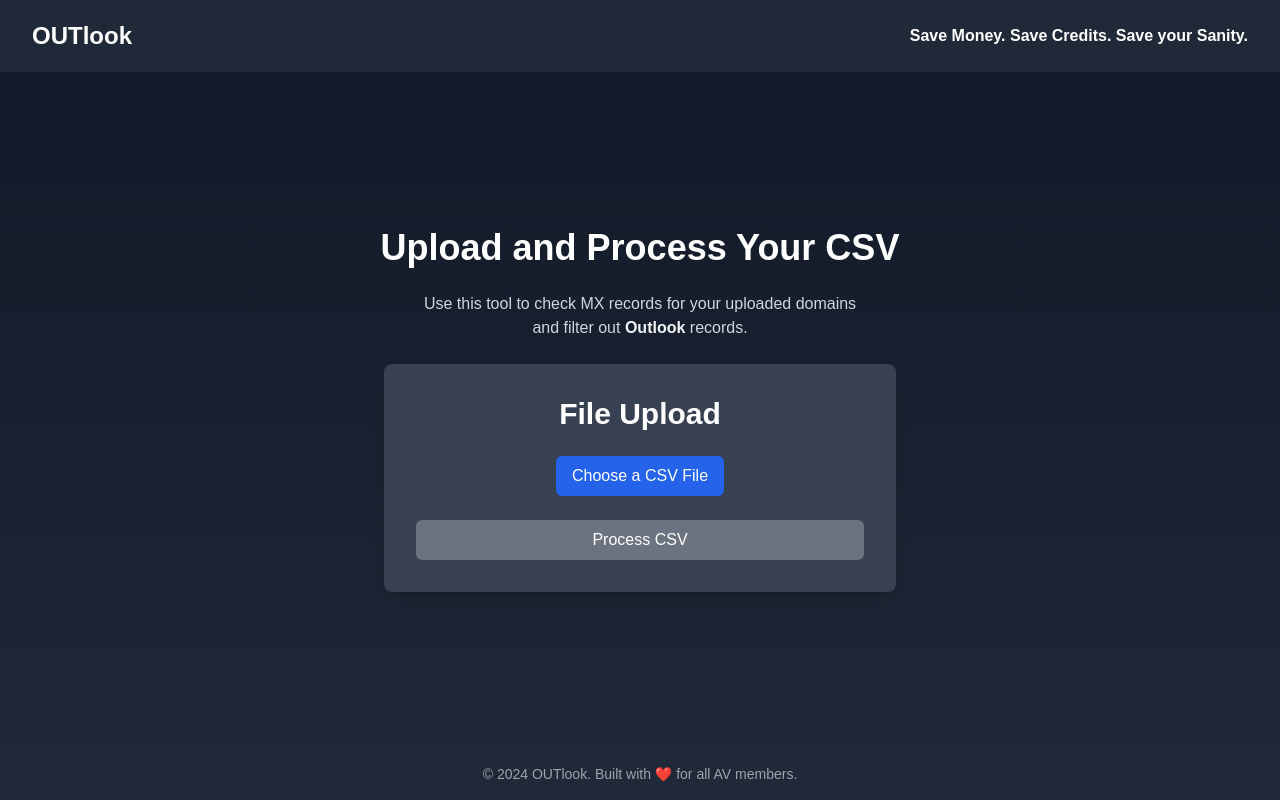
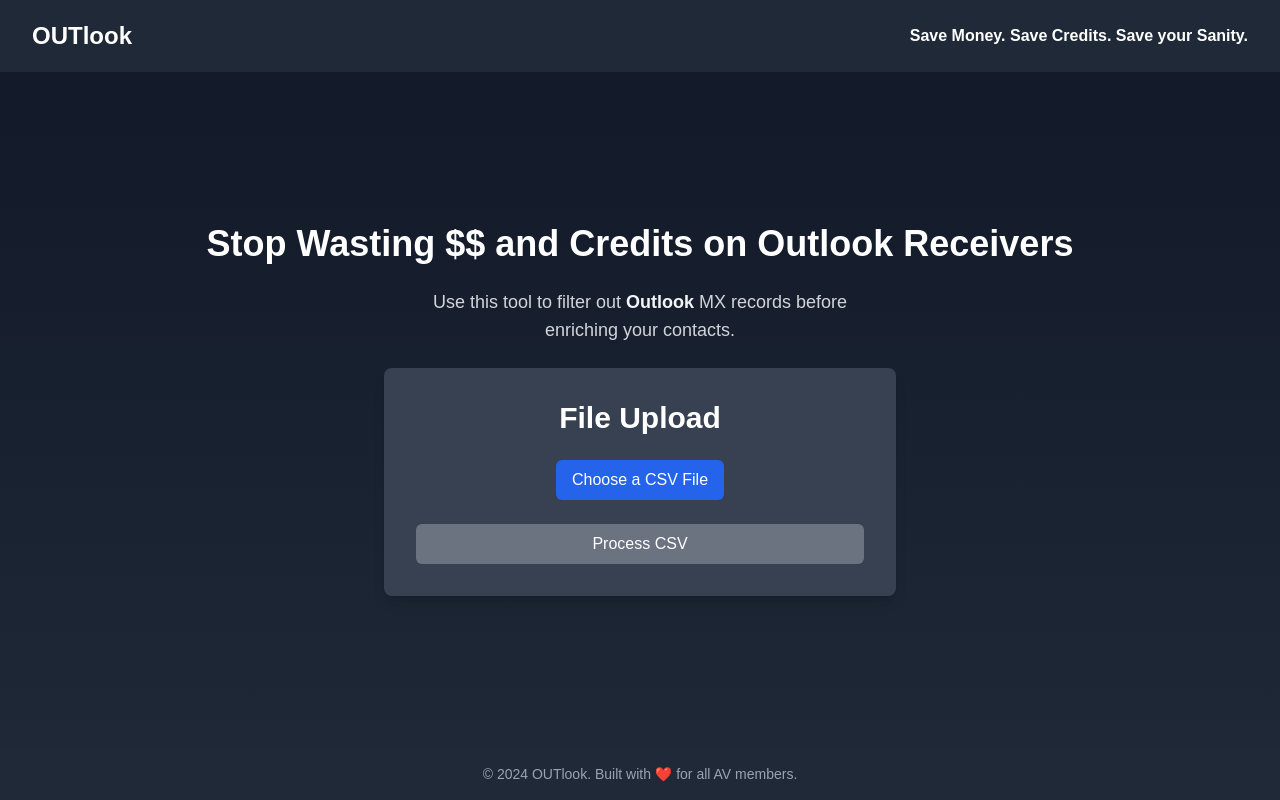
Before and after one commit to mattvinall/OUTlook, a Next.js app: page / in a window 1280 px wide. Built offline with nearby package versions, Linux system fonts and the light colour scheme.

Commit message:
copy updates

```diff
--- a/app/page.tsx
+++ b/app/page.tsx
@@ -11,12 +11,11 @@ export default function Home() {
 
       {/* Main Content */}
       <main className="flex-grow flex flex-col items-center justify-center gap-6 px-4 sm:px-8 text-center">
-        <h2 className="text-2xl sm:text-4xl font-semibold">
-          Upload and Process Your CSV
-        </h2>
-        <p className="text-gray-300 max-w-md">
-          Use this tool to check MX records for your uploaded domains and
-          filter out  <span className="font-semibold text-gray-100">Outlook</span>{" "}records.
+        <h1 className="text-5xl sm:text-4xl font-semibold">
+          Stop Wasting $$ and Credits on Outlook Receivers
+        </h1>
+        <p className="text-gray-300 max-w-md text-lg">
+          Use this tool to filter out  <span className="font-semibold text-gray-100">Outlook</span>{" "} MX records before enriching your contacts.
         </p>
         <FileUpload />
       </main>
```
